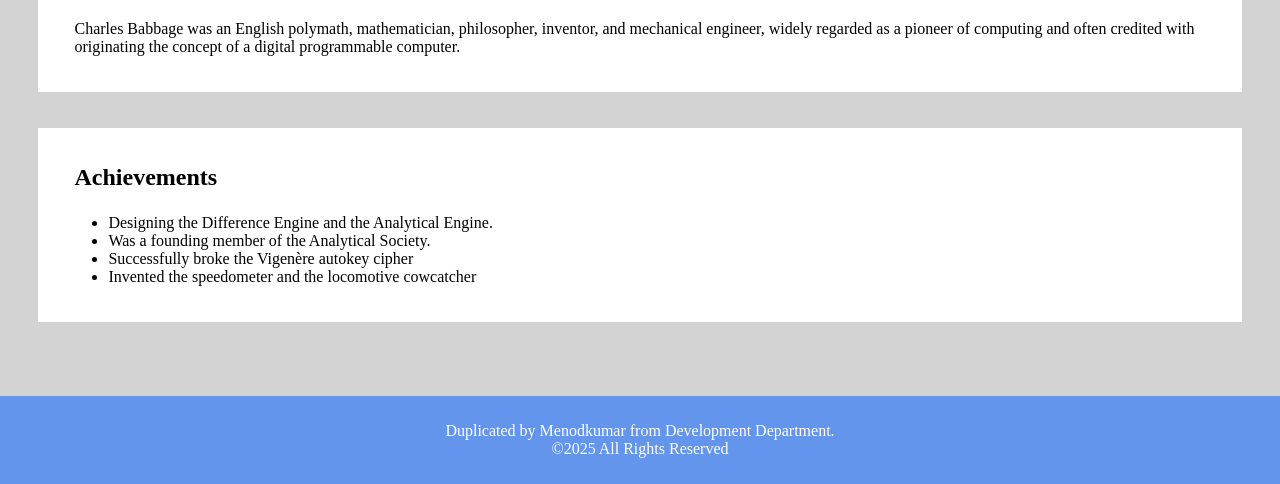
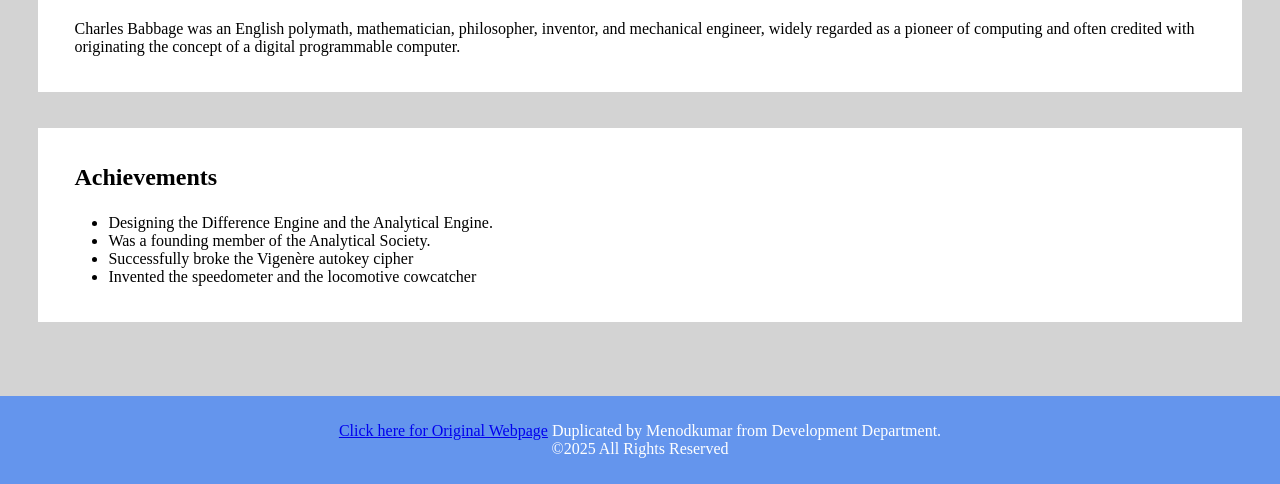
Before and after one commit to O-Hitler/First-CSS-Mini-Project, a plain HTML site: page index.html in a window 1280 px wide. Shown: the part 447-931 px from the top of the page. Drawn offline with Linux system fonts and the light colour scheme.

Commit message:
Update index.html

```diff
--- a/index.html
+++ b/index.html
@@ -83,7 +83,9 @@
 </main>
 
     <footer>
+        <a href="https://dextermayheww.github.io/DevDept/mini_1.html"> Click here for Original Webpage</a>
         Duplicated by Menodkumar from Development Department. <br> &copy;2025 All Rights Reserved
     </footer>
 </body>
+
 </html>
```
